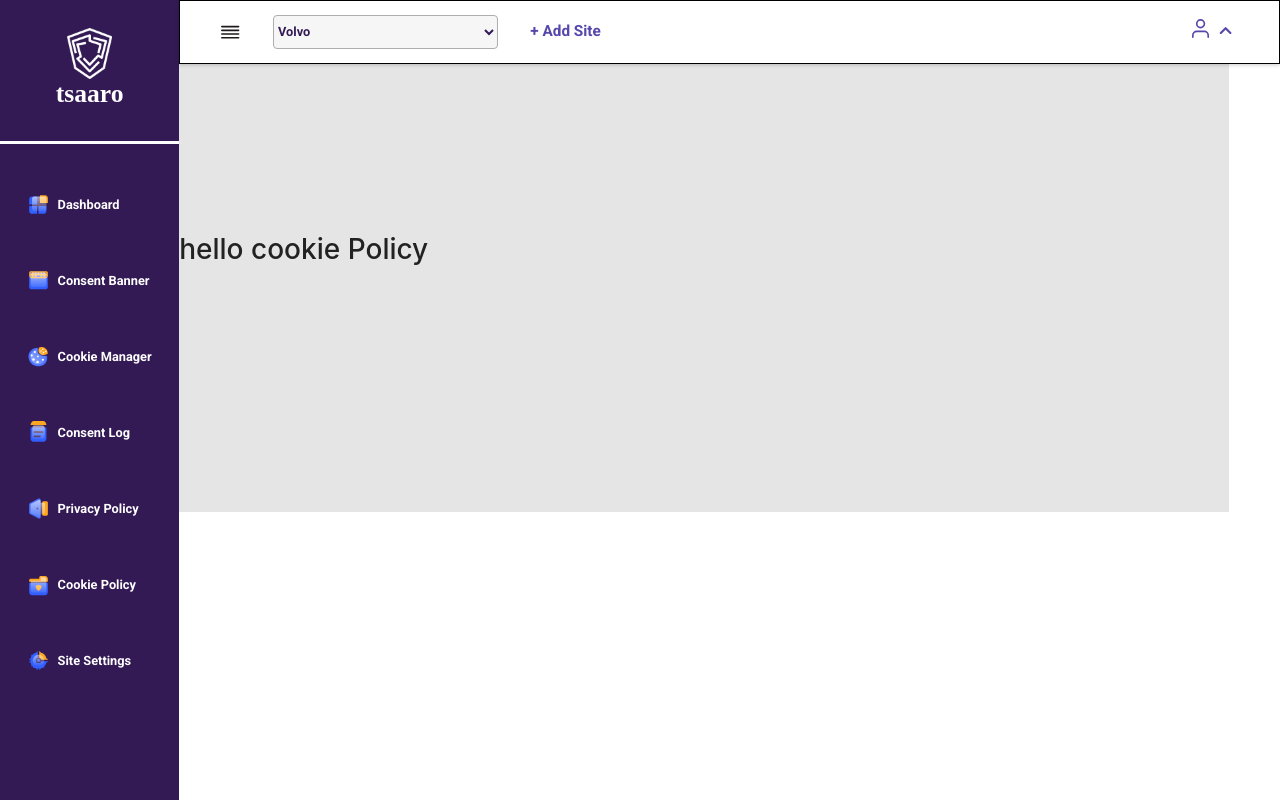
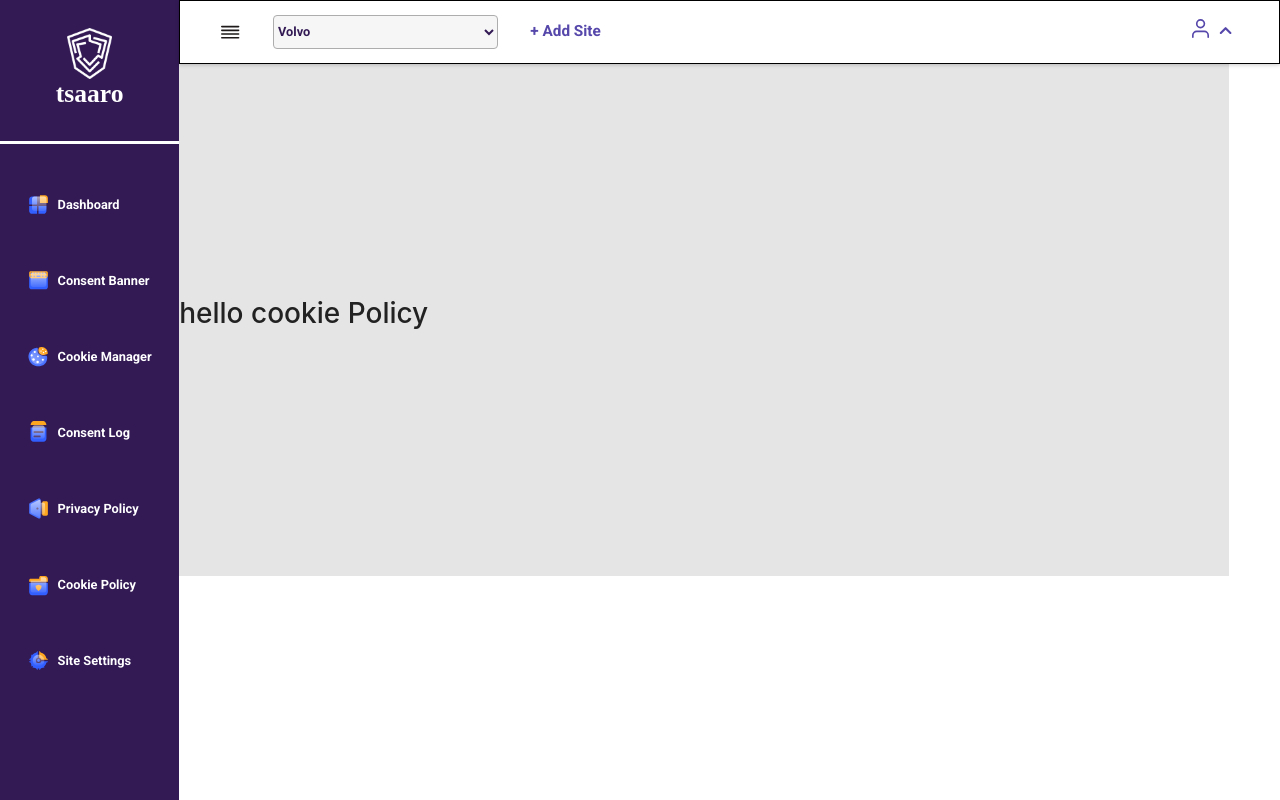
Before and after one commit to viveksingh2893/fronttsaaro, a React (Create React App) app in the folder tsaaro/: page /ss in a window 1280 px wide. Built offline with nearby package versions, Linux system fonts and the light colour scheme; a web font is replaced by a local one.

Commit message:
bugs removed

```diff
--- a/tsaaro/src/screen/dashboard/cookiemanager.js
+++ b/tsaaro/src/screen/dashboard/cookiemanager.js
@@ -39,6 +39,7 @@ const CookiemanagerScr = (props) => {
         height: "calc(100vh - 60px)",
         width: "94.5vw",
         justifyContent: "center",
+        // position:'absolute',
         alignItems: "center",
         overflowY:'scroll',
         paddingRight:'2.5vw',
--- a/tsaaro/src/screen/dashboard/index.js
+++ b/tsaaro/src/screen/dashboard/index.js
@@ -16,21 +16,6 @@ import SvgIcon from "../../assets/Icon_apps";
 const Screen = () => {
   const [inactive, setInactive] = useState(false);
   const [cbvisible, setCbvisible] = useState(false);
-  // const [viewPortWidth, setWidth] = useState(0);
-  // const [viewPortHeight, setHeight] = useState(0)
-
-  // useEffect(() => {
-  //     window.scrollTo(0, 0);
-  //   }, []);
-
-  //   useEffect(() => {
-  //     setWidth(window.innerWidth);
-  //     window.addEventListener("resize", (e) => {
-  //       console.log("size", e.target);
-  //       setWidth(window.innerWidth);
-  //       setHeight(window.innerHeight);
-  //     });
-  //   }, []);
 
   return (
     <div style={{ display: "flex", flexDirection: "row" }}>
@@ -52,7 +37,7 @@ const Screen = () => {
       <div style={{ display: "flex", flexDirection: "column" }}>
         <HeaderMenuView inactive={inactive} setInactive={setInactive} />
         <div style={{ display: "flex", backgroundColor: "#E5E5E5" }}>
-          <div style={{ display: "flex", width: inactive ? "89vw" : "82vw" }}>
+          <div style={{ display: "flex", width: inactive ? "89vw" : "82vw", marginTop:'8vh' }}>
             <Routes>
               <Route path="/dash" element={<DashboardScr />} />
               <Route path="/cm" element={<CookiemanagerScr />} />
@@ -63,7 +48,6 @@ const Screen = () => {
               <Route path="/ss" element={<SitesettingScr />} />
             </Routes>
           </div>
-
         </div>
       </div>
     </div>
```
